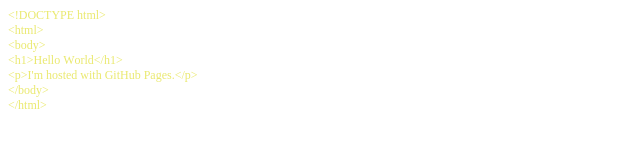
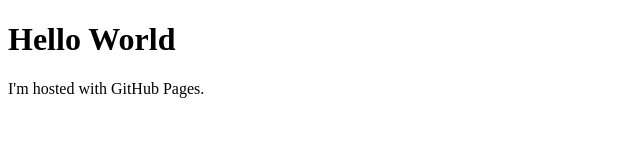
Before and after one commit to arhanv/arhanv.github.io, a plain HTML site: page index.html in a window 1280 px wide. Shown: the whole page, without its empty margins (0-640 px from the left). Drawn offline with Linux system fonts and the light colour scheme.

Commit message:
Update index.html

```diff
--- a/index.html
+++ b/index.html
@@ -1,23 +1,8 @@
-<!DOCTYPE html PUBLIC "-//W3C//DTD HTML 4.01//EN" "http://www.w3.org/TR/html4/strict.dtd">
+<!DOCTYPE html>
 <html>
-<head>
-  <meta http-equiv="Content-Type" content="text/html; charset=utf-8">
-  <meta http-equiv="Content-Style-Type" content="text/css">
-  <title></title>
-  <meta name="Generator" content="Cocoa HTML Writer">
-  <meta name="CocoaVersion" content="2113.5">
-  <style type="text/css">
-    p.p1 {margin: 0.0px 0.0px 0.0px 0.0px; font: 12.0px 'CMU Typewriter Text'; color: #eae96f; -webkit-text-stroke: #eae96f}
-    span.s1 {font-kerning: none}
-  </style>
-</head>
-<body>
-<p class="p1"><span class="s1">&lt;!DOCTYPE html&gt;</span></p>
-<p class="p1"><span class="s1">&lt;html&gt;</span></p>
-<p class="p1"><span class="s1">&lt;body&gt;</span></p>
-<p class="p1"><span class="s1">&lt;h1&gt;Hello World&lt;/h1&gt;</span></p>
-<p class="p1"><span class="s1">&lt;p&gt;I'm hosted with GitHub Pages.&lt;/p&gt;</span></p>
-<p class="p1"><span class="s1">&lt;/body&gt;</span></p>
-<p class="p1"><span class="s1">&lt;/html&gt;</span></p>
-</body>
+	<body>
+		<h1>Hello World</h1>
+		<p>I'm hosted with GitHub Pages.</p>
+	</body>
+
 </html>
```
